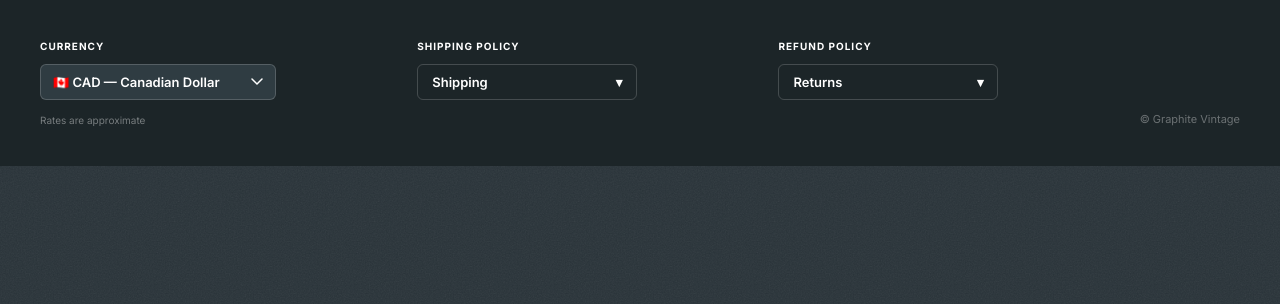
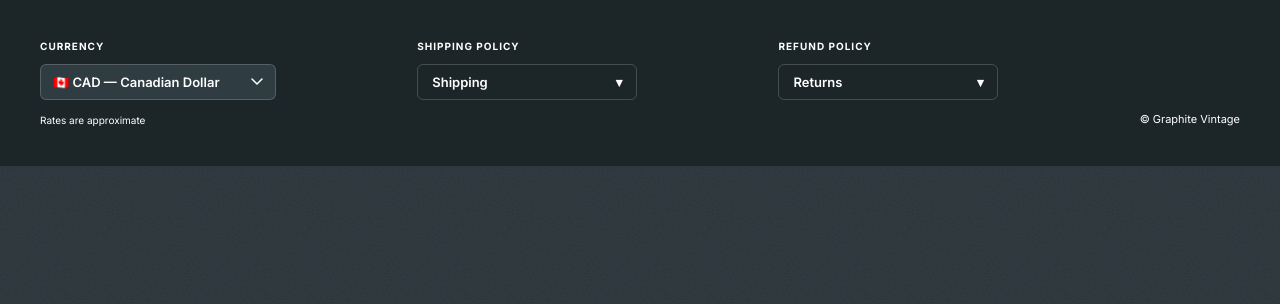
Before and after one commit to fergmag/Graphite, a Flask app: page /shop in a window 1280 px wide. Shown: the part 420-724 px from the top of the page. Run offline with Flask 3, Linux system fonts and the light colour scheme; tables that the repository leaves empty hold one stand-in row (values such as "Sample post").

Commit message:
footer tweaks

```diff
--- a/app/templates/shop.html
+++ b/app/templates/shop.html
@@ -364,7 +364,7 @@
         background-position: right 12px center;
         padding-right: 32px;
       }
-      .footer-copy { font-size: 11px; color: rgba(255,255,255,0.35); align-self: flex-end; }
+      .footer-copy { font-size: 11px; color: #ffffff; align-self: flex-end; }
       @media (max-width: 600px) {
         .site-footer { padding: 32px 20px; gap: 24px; }
         .footer-copy { width: 100%; }
@@ -670,6 +670,8 @@
       document.getElementById('sortBtn').addEventListener('click', e => {
         e.stopPropagation();
         sortMenu.classList.toggle('open');
+        document.querySelectorAll('.footer-acc-btn').forEach(b => b.classList.remove('open'));
+        document.querySelectorAll('.footer-acc-body').forEach(b => b.classList.remove('open'));
       });
       document.querySelectorAll('.sort-opt').forEach(opt => {
         opt.addEventListener('click', () => {
@@ -685,6 +687,8 @@
       const currSel = document.getElementById('currencySelect');
       if (currSel) currSel.addEventListener('change', e => {
         currentCurrency = e.target.value;
+        document.querySelectorAll('.footer-acc-btn').forEach(b => b.classList.remove('open'));
+        document.querySelectorAll('.footer-acc-body').forEach(b => b.classList.remove('open'));
         render();
         if (document.getElementById('modalOverlay').classList.contains('open') && currentListing) {
           document.getElementById('modalPrice').textContent = fmt(currentListing.price);
@@ -740,7 +744,7 @@
           <option value="VND">🇻🇳 VND — Vietnamese Dong</option>
           <option value="IDR">🇮🇩 IDR — Indonesian Rupiah</option>
         </select>
-        <div style="font-size:10px;color:rgba(255,255,255,0.4);margin-top:6px;">Rates are approximate</div>
+        <div style="font-size:10px;color:#ffffff;margin-top:6px;">Rates are approximate</div>
       </div>
       <div class="footer-col">
         <div class="footer-label">Shipping Policy</div>
```
